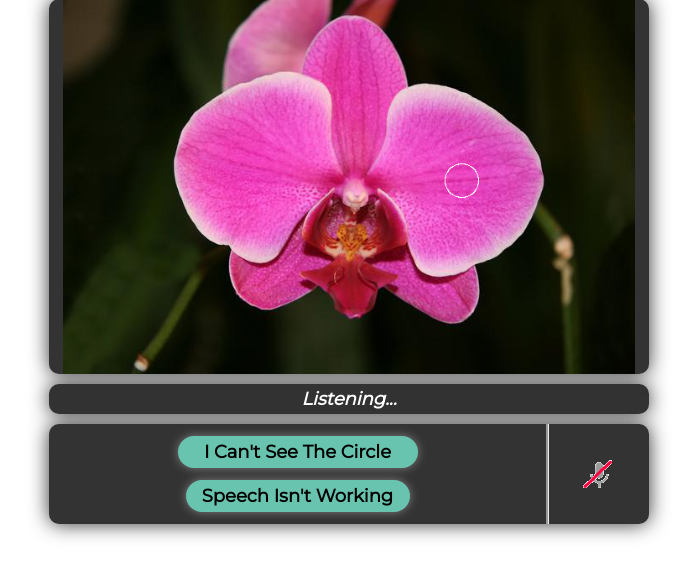
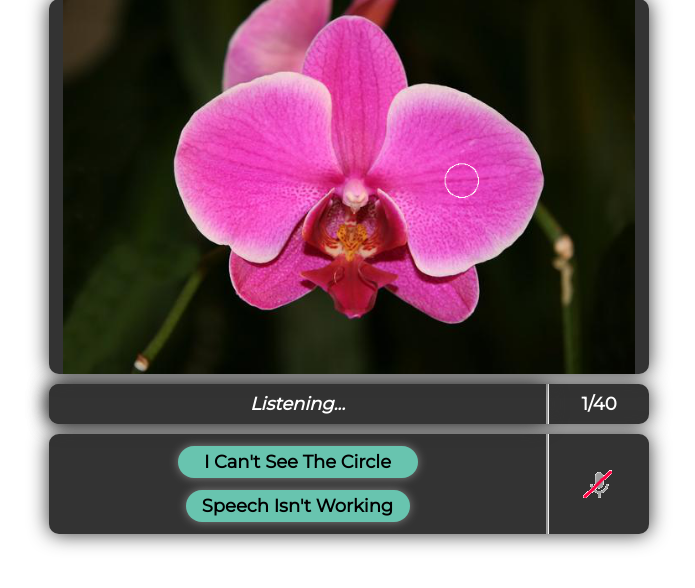
Before and after one commit to EdCo95/COMP3096-colournaming, a Django app: template colournaming/namebytyping/templates/namebytyping/test_speak.html in a window 1280 px wide. Shown: the part 67-655 px from the top of the page, without its empty margins (291-986 px from the left). Run offline with Django 3.2, Linux system fonts and the light colour scheme; the template is opened without the code that fills it: most values are stand-ins (such as "Sample title", 1, 10 or a date in 2020).

Commit message:
Added Count For How Far Through Users Are
Count of number of images seen added

```diff
--- a/colournaming/namebytyping/static/namebytyping/style.css
+++ b/colournaming/namebytyping/static/namebytyping/style.css
@@ -9,6 +9,10 @@
   background-color: #333333;
   box-shadow: 0px 0px 20px #333333;
   border-radius: 10px;
+}
+
+.image p {
+  position: absolute;
 }
 
 #shown-image {
@@ -42,14 +46,9 @@
 }
 
 #textbox-div {
-  width: 600px;
-  height: 2em;
   display: flex;
   justify-content: center;
   align-items: center;
-  margin:auto;
-  margin-bottom: 10px;
-  margin-top: 10px;
   background-color: #333333;
   box-shadow: 0px 0px 20px #333333;
   border-radius: 10px;
@@ -97,7 +96,7 @@ h3 {
 }
 
 #textbox {
-  width: 60%;
+  width: 70%;
   height: 80%;
   font-family: 'Montserrat', serif;
   font-size: 17px;
@@ -116,11 +115,7 @@ h3 {
 }
 
 #interim-results {
-  width: 600px;
-  height: 30px;
-  margin:auto;
-  margin-top: 10px;
-  margin-bottom: 10px;
+  flex:1;
   display: flex;
   justify-content: center;
   align-items: center;
@@ -130,6 +125,39 @@ h3 {
   background-color: #333333;
   box-shadow: 0px 0px 20px #333333;
   border-radius: 10px;
+}
+
+.interim-and-count-container {
+  display: flex;
+  width: 600px;
+  height: 40px;
+  margin: auto;
+  background-color: #333333;
+  box-shadow: 0px 0px 20px #333333;
+  border-radius: 10px;
+  margin-top: 10px;
+  margin-bottom: 10px;
+}
+
+.count {
+  width: 100px;
+  display: flex;
+  justify-content: center;
+  align-items: center;
+  border-left: groove;
+  color: white;
+}
+
+.input-and-count-container {
+  display: flex;
+  width: 600px;
+  height: 40px;
+  margin: auto;
+  background-color: #333333;
+  box-shadow: 0px 0px 20px #333333;
+  border-radius: 10px;
+  margin-top: 10px;
+  margin-bottom: 10px;
 }
 
 .buttons-and-mic-container {
@@ -167,3 +195,7 @@ h3 {
 #textbox-div-speakonly {
   display: none;
 }
+
+#spoken-text {
+
+}
--- a/colournaming/namebytyping/templates/namebytyping/practice.html
+++ b/colournaming/namebytyping/templates/namebytyping/practice.html
@@ -14,8 +14,10 @@
   <img id="shown-image" src="../../static/namebytyping/images/circled/{{ image_number }}.png"/>
 </div>
 
-<div id="interim-results">
-  <span id="interim_span" class="interim"><h4 id="spoken-text"><i>Listening...</i></h4></span>
+<div class="interim-and-count-container">
+  <div id="interim-results">
+    <span id="interim_span" class="interim"><h4 id="spoken-text"><i>Listening...</i></h4></span>
+  </div>
 </div>
 
 <form action="{% url 'namebytyping:practice_done' %}" method="post" id="input-form">
--- a/colournaming/namebytyping/templates/namebytyping/test_speak.html
+++ b/colournaming/namebytyping/templates/namebytyping/test_speak.html
@@ -16,9 +16,15 @@
   <img id="shown-image" src="../../static/namebytyping/images/circled/{{ image_number }}.png"/>
 </div>
 
-<div id="interim-results">
-  <span id="interim_span" class="interim"><h4 id="spoken-text"><i>Listening...</i></h4></span>
+<div class="interim-and-count-container">
+  <div id="interim-results">
+    <span id="interim_span" class="interim"><h4 id="spoken-text"><i>Listening...</i></h4></span>
+  </div>
+  <div class="count">
+    <h4>{{count}}/40</h4>
+  </div>
 </div>
+
 
 <form action="{% url 'namebytyping:submit_speak' %}" method="post" id="input-form">
       {% csrf_token %}
```
Also changed, not shown: colournaming/namebytyping/templates/namebytyping/test_speak_type.html (+13 -5 lines), colournaming/namebytyping/templates/namebytyping/test_type.html (+8 -2 lines).
